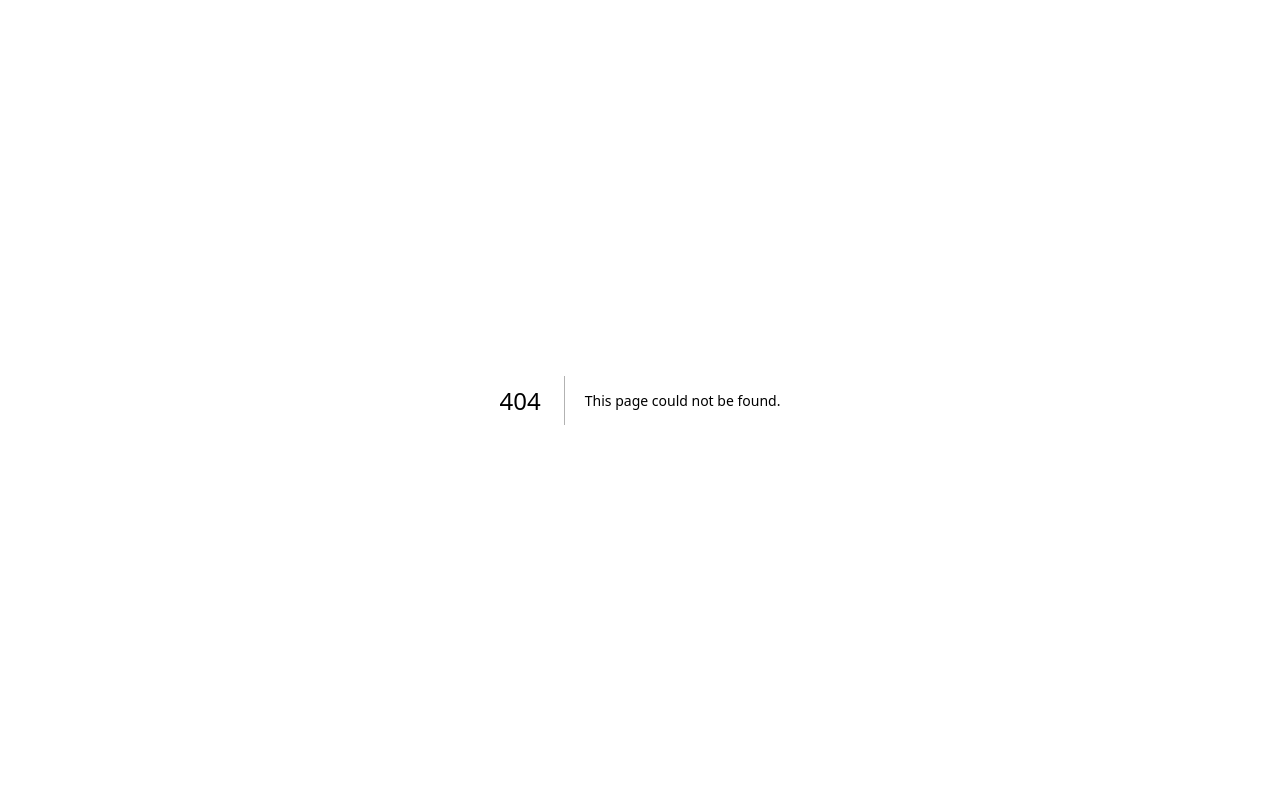
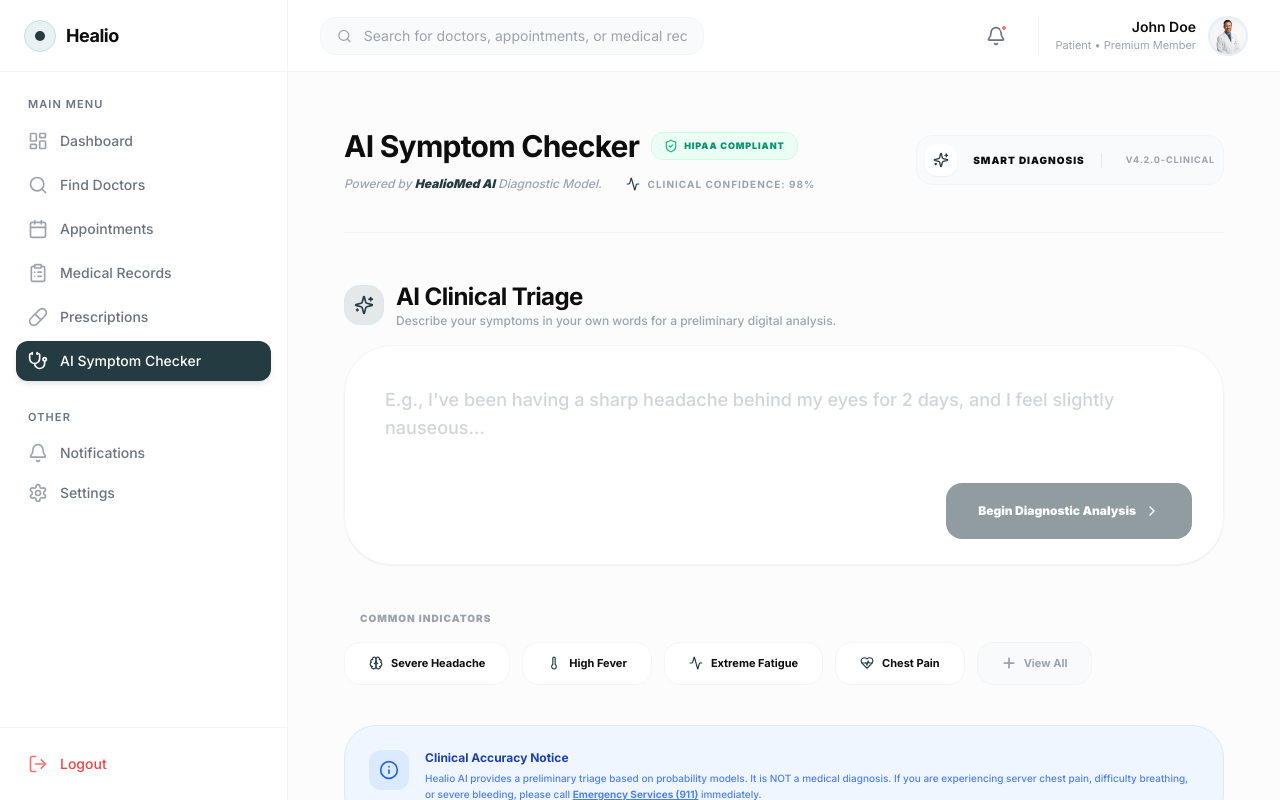
Before and after one commit to sano0007/healio, a Next.js app in the folder apps/web/: page /symptom-checker in a window 1280 px wide. Before the commit this address had no page. Built offline with nearby package versions, Linux system fonts and the light colour scheme.

Commit message:
feat: add symptom checker route

```diff
--- /dev/null
+++ b/apps/web/src/app/(app)/symptom-checker/page.tsx
@@ -0,0 +1,129 @@
+"use client";
+
+import { useState } from "react";
+import { SymptomInput } from "@/components/symptom-checker/symptom-input";
+import { DiagnosticEngine } from "@/components/symptom-checker/diagnostic-engine";
+import { TriageResults } from "@/components/symptom-checker/triage-results";
+import { motion, AnimatePresence } from "framer-motion";
+import { Sparkles, Activity, ShieldCheck, Info } from "lucide-react";
+
+type CheckerState = "input" | "analyzing" | "results";
+
+export default function SymptomCheckerPage() {
+  const [state, setState] = useState<CheckerState>("input");
+  const [userSymptoms, setUserSymptoms] = useState("");
+
+  const handleAnalyze = (symptoms: string) => {
+    setUserSymptoms(symptoms);
+    setState("analyzing");
+  };
+
+  const handleAnalysisComplete = () => {
+    setState("results");
+  };
+
+  const handleReset = () => {
+    setState("input");
+    setUserSymptoms("");
+  };
+
+  return (
+    <div className="max-w-7xl mx-auto px-6 py-6 space-y-12">
+      {/* 1. Page Header */}
+      <div className="flex flex-col md:flex-row md:items-center justify-between gap-8 pb-10 border-b border-gray-100">
+        <div className="space-y-3">
+          <h1 className="text-3xl font-bold text-brand-black tracking-tight flex items-center gap-3">
+            AI Symptom Checker
+            <div className="px-3 py-1 bg-emerald-50 rounded-xl border border-emerald-100 flex items-center gap-1.5 h-7">
+               <ShieldCheck className="w-3.5 h-3.5 text-emerald-500" />
+               <span className="text-[9px] font-black text-emerald-600 uppercase tracking-widest">HiPAA Compliant</span>
+            </div>
+          </h1>
+          <div className="flex items-center gap-6">
+            <p className="text-xs text-gray-400 font-medium italic">
+              Powered by <span className="text-brand-dark font-black">HealioMed AI</span> Diagnostic Model.
+            </p>
+            <div className="flex items-center gap-2">
+               <Activity className="w-3.5 h-3.5 text-brand-dark" />
+               <span className="text-[10px] font-bold text-gray-400 uppercase tracking-widest">Clinical Confidence: 98%</span>
+            </div>
+          </div>
+        </div>
+
+        <div className="flex items-center gap-4 bg-gray-50 p-2 rounded-2xl border border-gray-100">
+           <div className="w-8 h-8 rounded-xl bg-white flex items-center justify-center text-brand-dark shadow-sm">
+             <Sparkles className="w-4 h-4" />
+           </div>
+           <p className="text-[10px] font-black text-brand-black uppercase tracking-widest pr-4 border-r border-gray-200">
+             Smart Diagnosis
+           </p>
+           <p className="text-[9px] font-bold text-gray-400 uppercase tracking-widest pl-2">
+             v4.2.0-clinical
+           </p>
+        </div>
+      </div>
+
+      {/* 2. Multi-State Dashboard */}
+      <div className="min-h-[600px] relative">
+        <AnimatePresence mode="wait">
+          {state === "input" && (
+            <motion.div
+              key="input"
+              initial={{ opacity: 0, y: 10 }}
+              animate={{ opacity: 1, y: 0 }}
+              exit={{ opacity: 0, scale: 0.95 }}
+              transition={{ duration: 0.4 }}
+            >
+              <SymptomInput onAnalyze={handleAnalyze} />
+            </motion.div>
+          )}
+
+          {state === "analyzing" && (
+            <motion.div
+              key="analyzing"
+              initial={{ opacity: 0, scale: 0.9 }}
+              animate={{ opacity: 1, scale: 1 }}
+              exit={{ opacity: 0, scale: 1.1 }}
+              transition={{ duration: 0.6 }}
+            >
+              <DiagnosticEngine onComplete={handleAnalysisComplete} />
+            </motion.div>
+          )}
+
+          {state === "results" && (
+            <motion.div
+              key="results"
+              initial={{ opacity: 0, y: 20 }}
+              animate={{ opacity: 1, y: 0 }}
+              exit={{ opacity: 0 }}
+              transition={{ duration: 0.5 }}
+            >
+              <TriageResults onReset={handleReset} />
+            </motion.div>
+          )}
+        </AnimatePresence>
+      </div>
+
+      {/* 3. Footer / Disclaimer */}
+      <div className="pt-12 border-t border-gray-50 flex items-center justify-between opacity-50 grayscale hover:grayscale-0 hover:opacity-100 transition-all duration-700">
+         <div className="flex items-center gap-2">
+            <Info className="w-3.5 h-3.5 text-gray-400" />
+            <p className="text-[9px] font-bold text-gray-400 uppercase tracking-[0.1em]">
+              This is a decision support tool, not a medical diagnosis. In emergencies, call local emergency services immediately.
+            </p>
+         </div>
+         <div className="flex items-center gap-6">
+            <div className="flex flex-col items-end">
+               <p className="text-[9px] font-black text-brand-black uppercase tracking-widest mb-1">Encrypted Infrastructure</p>
+               <p className="text-[8px] font-medium text-gray-400">Cert-ID: HL-8829-DIAG</p>
+            </div>
+            <div className="w-px h-8 bg-gray-100" />
+            <div className="flex items-center gap-2">
+               <ShieldCheck className="w-5 h-5 text-emerald-500" />
+               <p className="text-[10px] font-black text-brand-black uppercase">Verified</p>
+            </div>
+         </div>
+      </div>
+    </div>
+  );
+}
```
